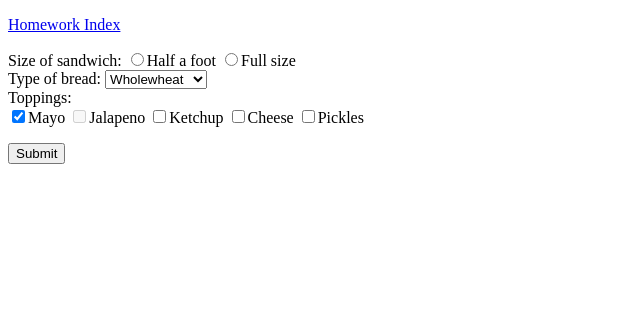
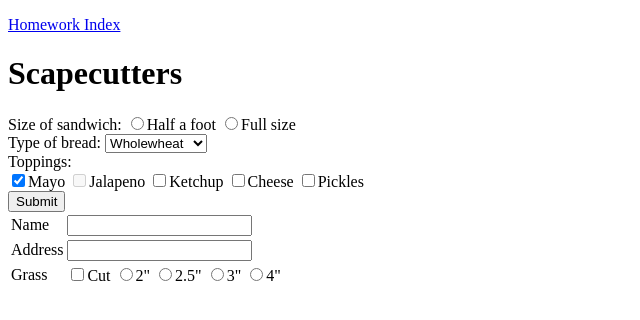
Before and after one commit to URCOzxc/Homework, a plain HTML site: page HW09/index.html in a window 1280 px wide. Shown: the whole page, without its empty margins (0-640 px from the left). Drawn offline with Linux system fonts and the light colour scheme.

Commit message:
Added buttons

```diff
--- a/HW09/index.html
+++ b/HW09/index.html
@@ -3,12 +3,34 @@
     <head>
         <meta http-equiv="Content-Type" content="text/html;charset=utf-8" />
         <p><a href="../index.html">Homework Index</a></p>
-        <title>Ordering a sandwich</title>
+        <title>Scapecutters</title>
     </head>
     <body>
+        <h1>Scapecutters</h1>
+        <table>
         <form action="process.php" method="post">
-            <p>
-                Size of sandwich:
+            <tr>
+                <td>Name</td>
+                <td><input type="text" name="custname"/></td>
+            </tr>
+            <tr>
+                <td>Address</td><td><input type="text" name="adr1"/></td>
+            </tr>
+            <tr>
+                <td>Grass</td>
+                <td>
+                    <input type="checkbox" name="cut"/>Cut
+                    <input type="radio" name="tall"/>2"
+                    <input type="radio" name="tall"/>2.5"
+                    <input type="radio" name="tall"/>3"
+                    <input type="radio" name="tall"/>4"
+                </td>
+            </tr>
+
+
+
+
+            Size of sandwich:
                 <input type="radio" name="size" value="Six"/>Half a foot
                 <input type="radio" name="size" value="Foot"/>Full size<br/>
 
@@ -25,8 +47,9 @@
                 <input type="checkbox" name="KE" value="KE" />Ketchup
                 <input type="checkbox" name="CH" value="CH" />Cheese
                 <input type="checkbox" name="PI" value="PI" />Pickles<br/>
-            </p>
+
             <input type="submit" />
         </form>
+        </table>
     </body>
 </html>
```
